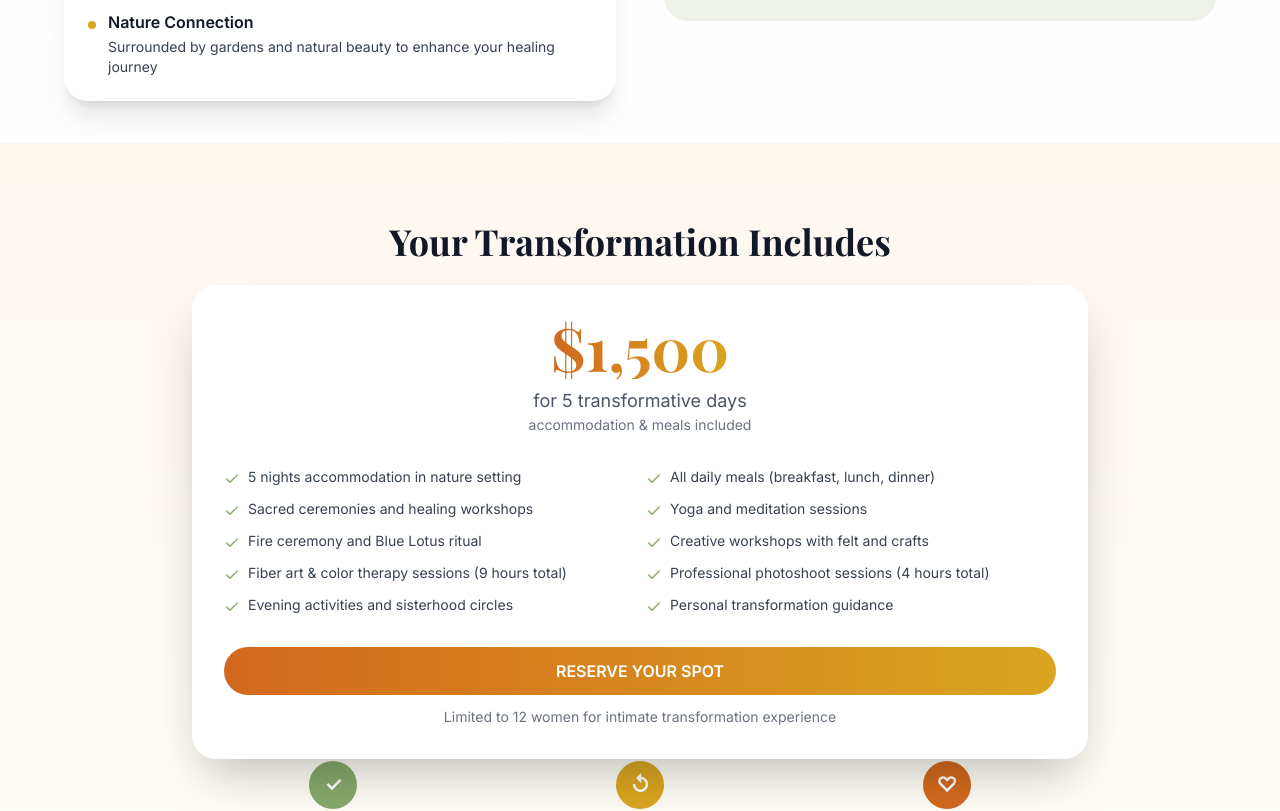
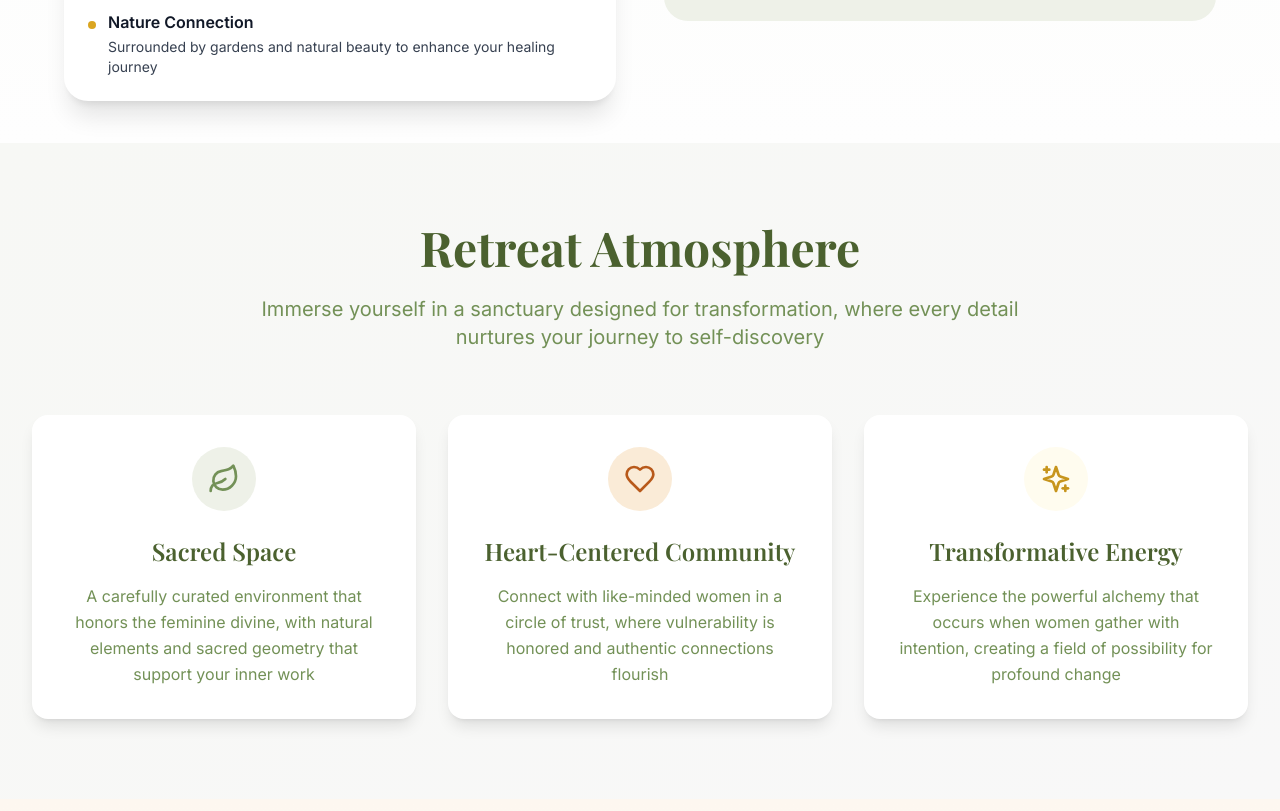
Before and after one commit to teddyroses123-rgb/retritactual, a React (Vite) app: page / in a window 1280 px wide. Shown: the part 5674-6485 px from the top of the page. Built offline with nearby package versions, Linux system fonts and the light colour scheme.

Commit message:
Updated App.tsx

```diff
--- a/src/App.tsx
+++ b/src/App.tsx
@@ -826,6 +826,52 @@ function App() {
         </div>
       </section>
 
+      {/* Retreat Atmosphere */}
+      <section className="py-20 bg-gradient-to-br from-sage-50 to-warm-100">
+        <div className="max-w-7xl mx-auto px-4 sm:px-6 lg:px-8">
+          <div className="text-center mb-16">
+            <h2 className="text-4xl md:text-5xl font-serif font-bold text-sage-800 mb-6">
+              Retreat Atmosphere
+            </h2>
+            <p className="text-xl text-sage-600 max-w-3xl mx-auto">
+              Immerse yourself in a sanctuary designed for transformation, where every detail nurtures your journey to self-discovery
+            </p>
+          </div>
+
+          <div className="grid md:grid-cols-2 lg:grid-cols-3 gap-8">
+            <div className="bg-white rounded-2xl p-8 shadow-lg hover:shadow-xl transition-all duration-300 transform hover:-translate-y-2">
+              <div className="w-16 h-16 bg-sage-100 rounded-full flex items-center justify-center mb-6 mx-auto">
+                <Leaf className="w-8 h-8 text-sage-600" />
+              </div>
+              <h3 className="text-2xl font-serif font-semibold text-sage-800 mb-4 text-center">Sacred Space</h3>
+              <p className="text-sage-600 text-center leading-relaxed">
+                A carefully curated environment that honors the feminine divine, with natural elements and sacred geometry that support your inner work
+              </p>
+            </div>
+
+            <div className="bg-white rounded-2xl p-8 shadow-lg hover:shadow-xl transition-all duration-300 transform hover:-translate-y-2">
+              <div className="w-16 h-16 bg-terracotta-100 rounded-full flex items-center justify-center mb-6 mx-auto">
+                <Heart className="w-8 h-8 text-terracotta-600" />
+              </div>
+              <h3 className="text-2xl font-serif font-semibold text-sage-800 mb-4 text-center">Heart-Centered Community</h3>
+              <p className="text-sage-600 text-center leading-relaxed">
+                Connect with like-minded women in a circle of trust, where vulnerability is honored and authentic connections flourish
+              </p>
+            </div>
+
+            <div className="bg-white rounded-2xl p-8 shadow-lg hover:shadow-xl transition-all duration-300 transform hover:-translate-y-2 md:col-span-2 lg:col-span-1">
+              <div className="w-16 h-16 bg-gold-100 rounded-full flex items-center justify-center mb-6 mx-auto">
+                <Sparkles className="w-8 h-8 text-gold-600" />
+              </div>
+              <h3 className="text-2xl font-serif font-semibold text-sage-800 mb-4 text-center">Transformative Energy</h3>
+              <p className="text-sage-600 text-center leading-relaxed">
+                Experience the powerful alchemy that occurs when women gather with intention, creating a field of possibility for profound change
+              </p>
+            </div>
+          </div>
+        </div>
+      </section>
+
       {/* Pricing Section */}
       <section className="py-12 px-4 bg-gradient-to-b from-terracotta-50 to-gold-50 animate-fade-in">
         <div className="max-w-4xl mx-auto text-center">
```
